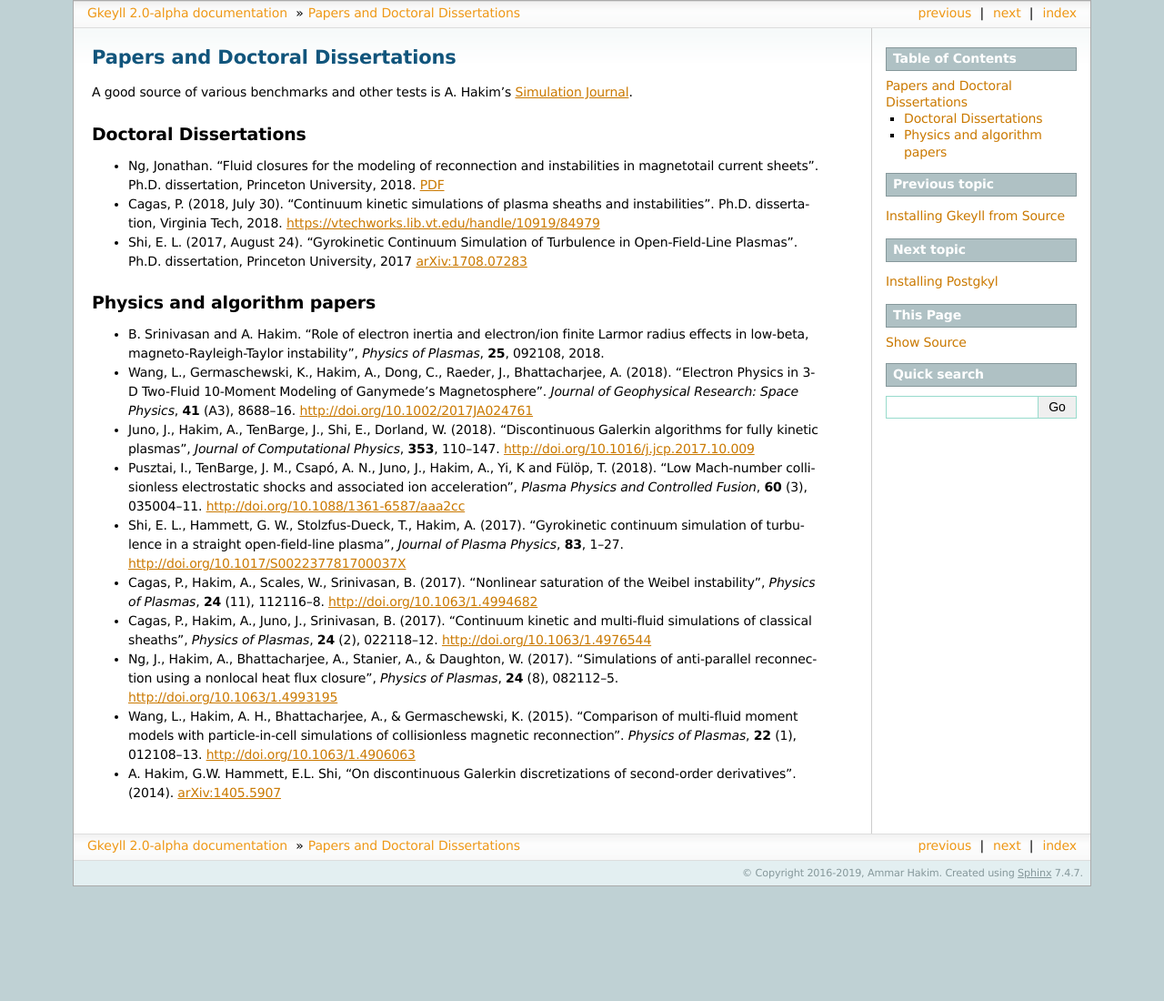
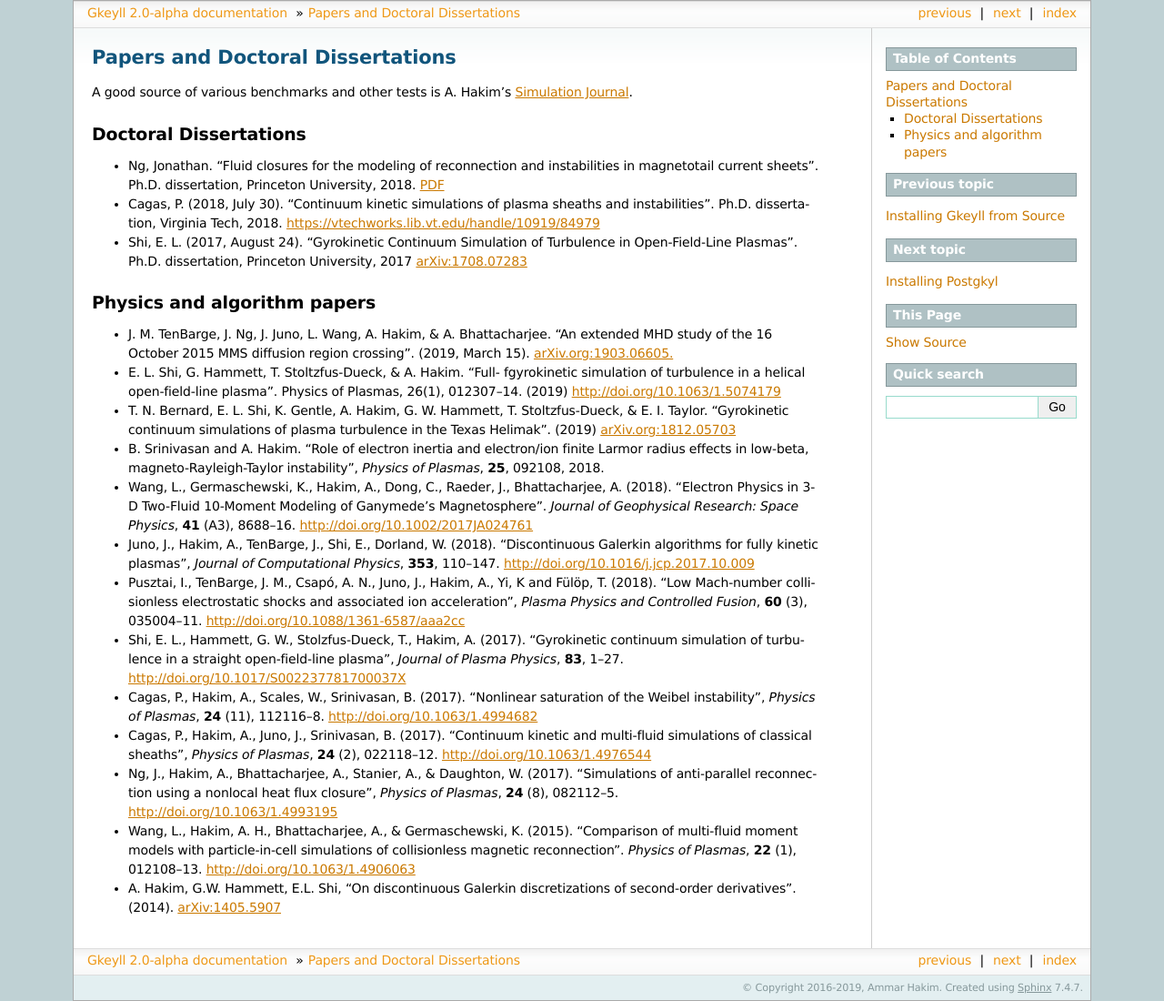
Before and after one commit to ammarhakim/gkyl-doc, a Sphinx documentation site: the page built from source/gkyl/pubs.rst, in a window 1280 px wide. Shown: the whole page at 91% size. Built offline with Sphinx 7.4.7, drawn with Linux system fonts in a browser that asks for light colours; before the commit the page ends 974 px from its top, so only the background shows below that.

Commit message:
Updates to publications

```diff
--- a/source/gkyl/pubs.rst
+++ b/source/gkyl/pubs.rst
@@ -23,6 +23,21 @@ Doctoral Dissertations
 
 Physics and algorithm papers
 ----------------------------
+
+- J. M. TenBarge, J. Ng, J. Juno, L. Wang, A. Hakim, &
+  A. Bhattacharjee. "An extended MHD study of the 16 October 2015 MMS
+  diffusion region crossing". (2019, March
+  15). `arXiv.org:1903.06605. <https://arxiv.org/abs/1903.06605>`_
+
+- E. L. Shi, G. Hammett, T. Stoltzfus-Dueck, &
+  A. Hakim. "Full- fgyrokinetic simulation of turbulence in a helical
+  open-field-line plasma". Physics of Plasmas, 26(1),
+  012307–14. (2019) http://doi.org/10.1063/1.5074179
+
+- T. N. Bernard, E. L. Shi, K. Gentle, A. Hakim, G. W. Hammett,
+  T. Stoltzfus-Dueck, & E. I. Taylor. "Gyrokinetic continuum
+  simulations of plasma turbulence in the Texas Helimak". (2019)
+  `arXiv.org:1812.05703 <https://arxiv.org/abs/1812.05703>`_
 
 - B. Srinivasan and A. Hakim. "Role of electron inertia and
   electron/ion finite Larmor radius effects in low-beta,
```
